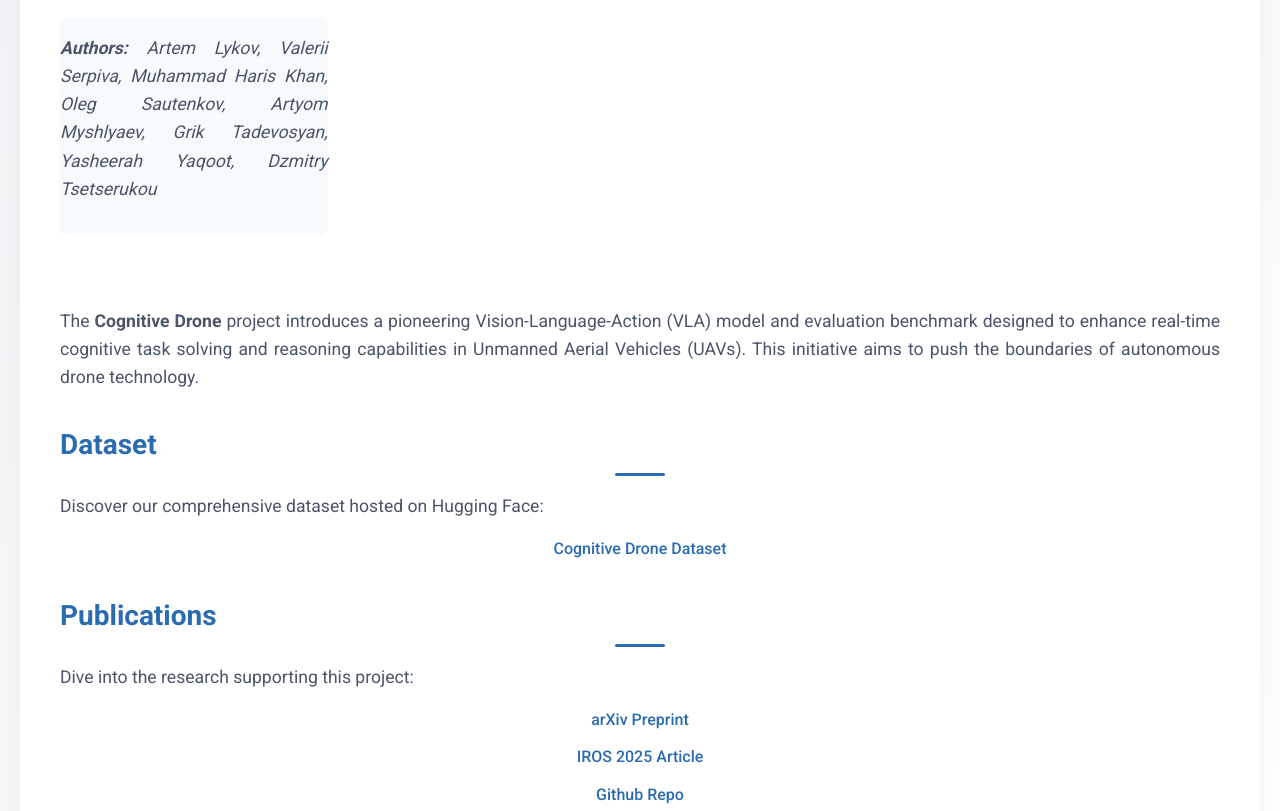
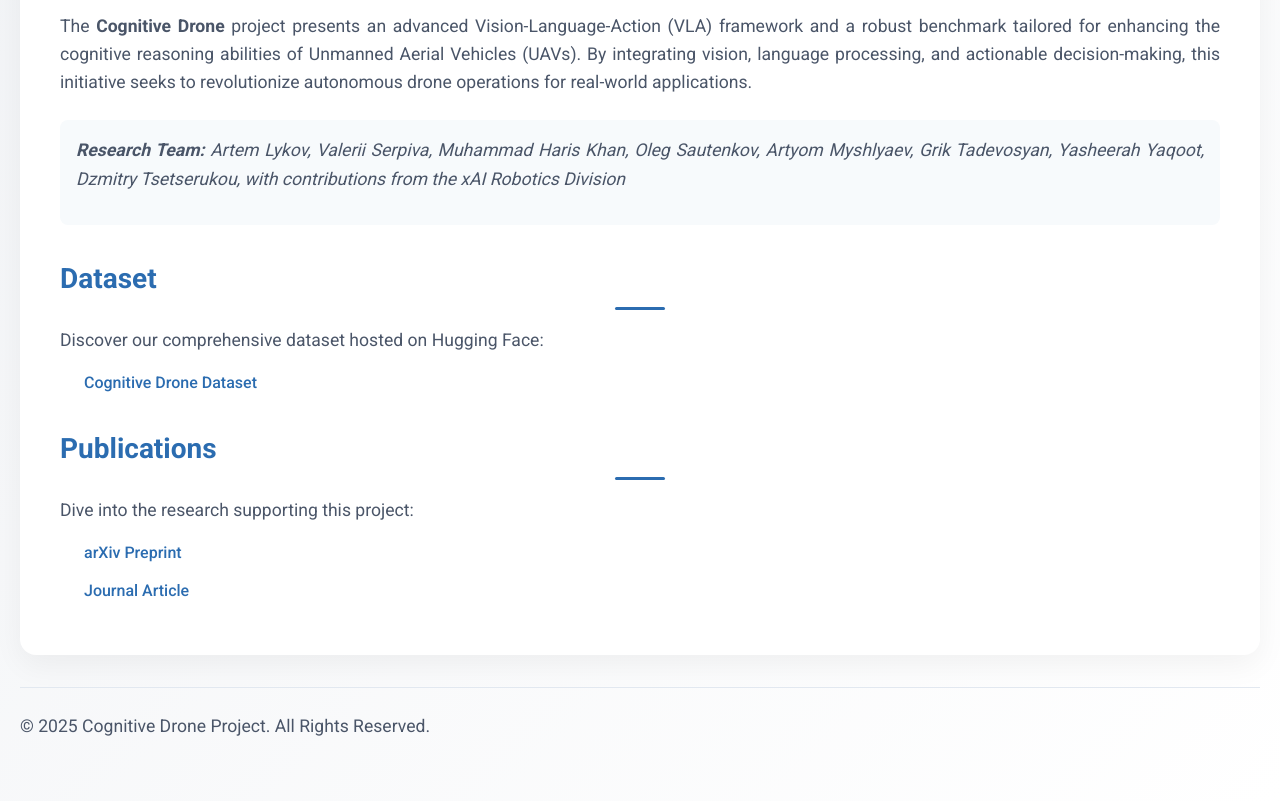
Before and after one commit to cognitivedrone/cognitivedrone.github.io, a plain HTML site: page index.html in a window 1280 px wide. Shown: the part 440-1251 px from the top of the page. Drawn offline with Linux system fonts and the light colour scheme.

Commit message:
Update index.html

```diff
--- a/index.html
+++ b/index.html
@@ -71,8 +71,7 @@
         .authors {
             font-style: italic;
             color: #718096;
-            text-align: center;
-            padding: 1rem 0;
+            padding: 1rem;
             background: #f7fafc;
             border-radius: 8px;
             margin: 1.5rem 0;
@@ -87,12 +86,12 @@
 
         .images img {
             width: 100%;
-            height: 200px; /* Adjusted height for better visibility */
+            height: 200px;
             object-fit: cover;
             border-radius: 12px;
             box-shadow: 0 4px 15px rgba(0, 0, 0, 0.1);
             transition: all 0.3s ease;
-            cursor: pointer; /* Indicates the image is clickable */
+            cursor: pointer;
         }
 
         .images img:hover {
@@ -105,17 +104,19 @@
             text-decoration: none;
             font-weight: 500;
             transition: color 0.3s ease;
+            padding: 0.25rem 0.5rem;
+            border-radius: 4px;
         }
 
         a:hover {
-            color: #2c5282;
-            text-decoration: underline;
+            color: #ffffff;
+            background-color: #2b6cb0;
+            text-decoration: none;
         }
 
         ul {
             list-style: none;
-            padding-left: 0;
-            text-align: center;
+            padding-left: 1rem;
         }
 
         ul li {
@@ -131,7 +132,6 @@
             margin-top: 2rem;
         }
 
-        /* Modal styles */
         .modal {
             display: none;
             position: fixed;
@@ -169,13 +169,13 @@
             }
 
             .images img {
-                height: 150px; /* Adjusted height for tablets */
+                height: 150px;
             }
         }
 
         @media (max-width: 480px) {
             .images img {
-                height: 120px; /* Adjusted height for phones */
+                height: 120px;
             }
         }
     </style>
@@ -190,15 +190,13 @@
             <img src="system_architecture.png" alt="System Architecture" onclick="openModal('system_architecture.png')">
             <img src="examples.png" alt="Task Examples" onclick="openModal('examples.png')">
             <img src="benchmark_results.png" alt="Benchmark Results" onclick="openModal('benchmark_results.png')">
+        </div>
+
+        <p>The <strong>Cognitive Drone</strong> project presents an advanced Vision-Language-Action (VLA) framework and a robust benchmark tailored for enhancing the cognitive reasoning abilities of Unmanned Aerial Vehicles (UAVs). By integrating vision, language processing, and actionable decision-making, this initiative seeks to revolutionize autonomous drone operations for real-world applications.</p>
 
         <div class="authors">
-            <p><strong>Authors:</strong> Artem Lykov, Valerii Serpiva, Muhammad Haris Khan, Oleg Sautenkov, Artyom Myshlyaev, Grik Tadevosyan, Yasheerah Yaqoot, Dzmitry Tsetserukou</p>
+            <p><strong>Research Team:</strong> Artem Lykov, Valerii Serpiva, Muhammad Haris Khan, Oleg Sautenkov, Artyom Myshlyaev, Grik Tadevosyan, Yasheerah Yaqoot, Dzmitry Tsetserukou, with contributions from the xAI Robotics Division</p>
         </div>
-
-        </div>
-
-        <p>The <strong>Cognitive Drone</strong> project introduces a pioneering Vision-Language-Action (VLA) model and evaluation benchmark designed to enhance real-time cognitive task solving and reasoning capabilities in Unmanned Aerial Vehicles (UAVs). This initiative aims to push the boundaries of autonomous drone technology.</p>
-
 
         <h2>Dataset</h2>
         <p>Discover our comprehensive dataset hosted on Hugging Face:</p>
@@ -210,13 +208,10 @@
         <p>Dive into the research supporting this project:</p>
         <ul>
             <li><a href="https://arxiv.org" target="_blank">arXiv Preprint</a></li>
-            <li><a href="https://www.journal.com" target="_blank">IROS 2025 Article</a></li>
-            <li><a href="https://www.github.com/Sautenich/cognitivedrone" target="_blank">Github Repo</a></li>
-
+            <li><a href="https://www.journal.com" target="_blank">Journal Article</a></li>
         </ul>
     </div>
 
-    <!-- Modal for enlarged images -->
     <div class="modal" id="imageModal" onclick="closeModal()">
         <img id="modalImage" src="" alt="Enlarged Image">
     </div>
@@ -226,7 +221,6 @@
     </footer>
 
     <script>
-        // Function to open the modal with the clicked image
         function openModal(imageSrc) {
             const modal = document.getElementById('imageModal');
             const modalImage = document.getElementById('modalImage');
@@ -234,7 +228,6 @@
             modal.classList.add('active');
         }
 
-        // Function to close the modal
         function closeModal() {
             const modal = document.getElementById('imageModal');
             modal.classList.remove('active');
```
